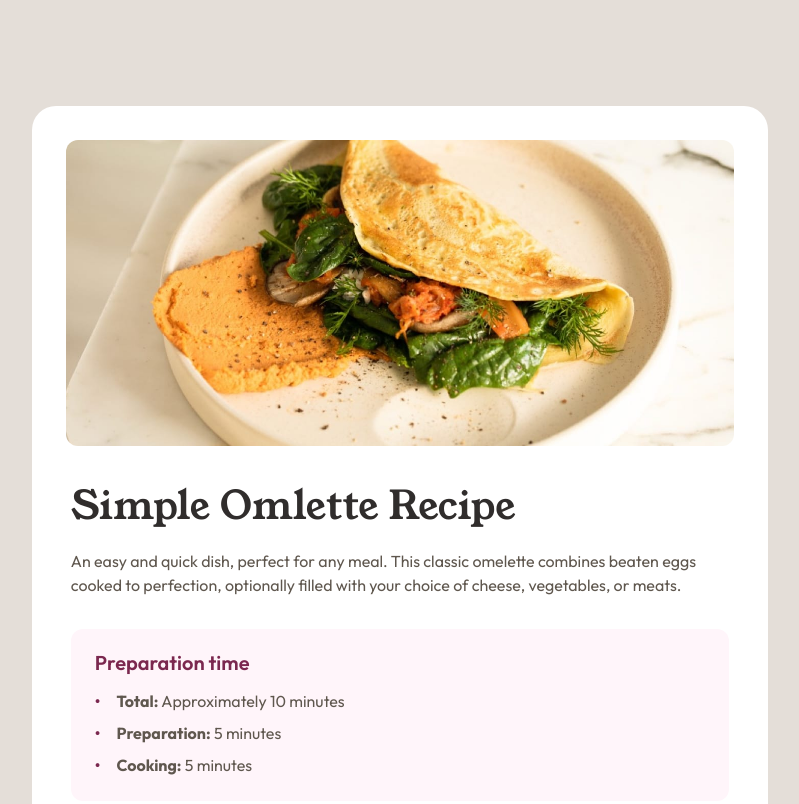
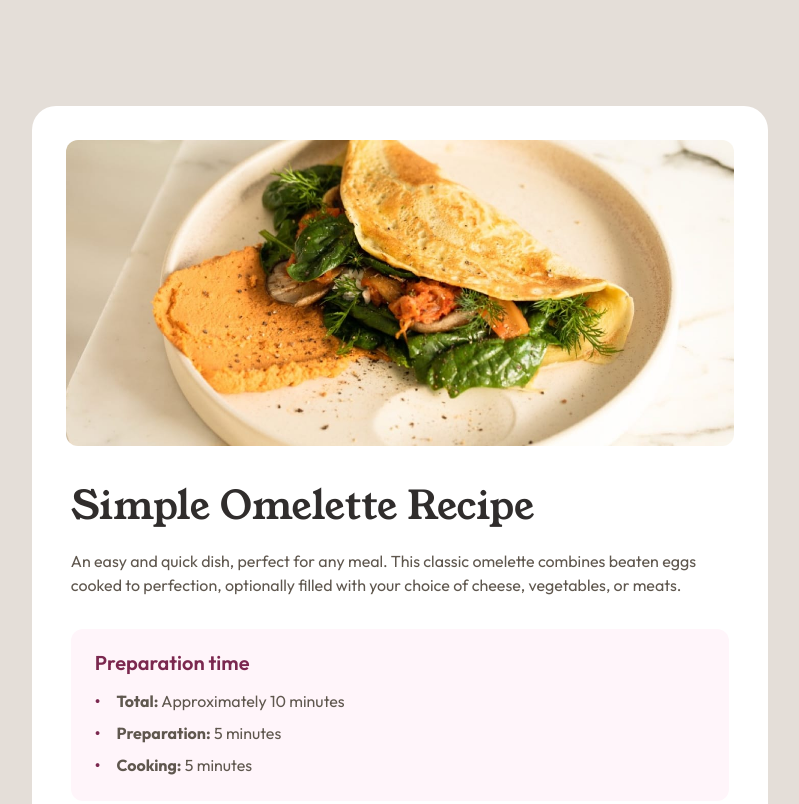
Before and after one commit to SydsBike/react-recipe-page-main, a plain HTML site: page vanilla/index.html in a window 1280 px wide. Shown: the top 804 px of the page, without its empty margins (240-1039 px from the left). Drawn offline with Linux system fonts and the light colour scheme; a web font is replaced by a local one.

Commit message:
h1 spelling

```diff
--- a/vanilla/index.html
+++ b/vanilla/index.html
@@ -18,7 +18,7 @@
         </section>
         <div class="card-wrapper">
           <section class="intro | section-gap grid">
-            <h1 class="title title-reg | fs-h1 clr-900 ff-young">Omlette Recipe</h1>
+            <h1 class="title title-reg | fs-h1 clr-900 ff-young">Omelette Recipe</h1>
             <p>An easy and quick dish, perfect for any meal. This classic omelette combines beaten eggs cooked to perfection, optionally filled with your choice of cheese, vegetables, or meats.</p>
           </section>
           <section class="prep | bg-50">
```
